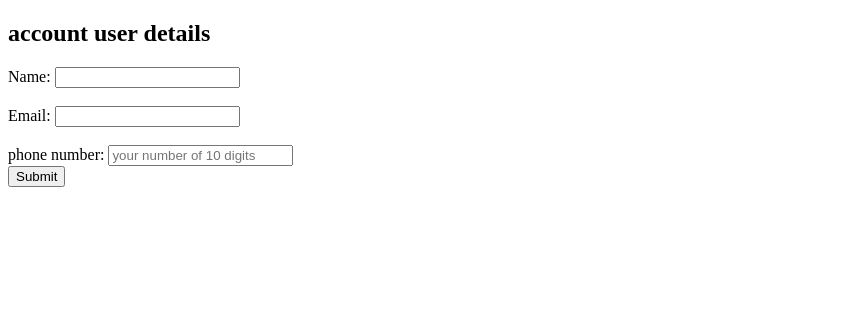
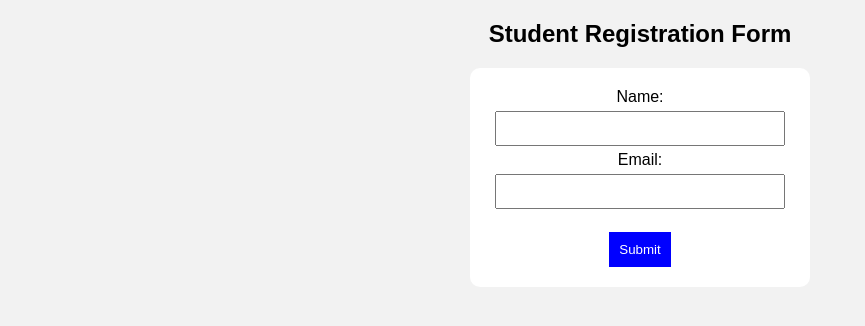
Before and after one commit to pandeysumit8085-cmd/Local---account---details-, a Flask app: page / in a window 1280 px wide. Shown: the top 326 px of the page, without its empty margins (0-865 px from the left). Run offline with Flask 3, Linux system fonts and the light colour scheme.

Commit message:
Update index.html

```diff
--- a/templates/index.html
+++ b/templates/index.html
@@ -1,14 +1,50 @@
 <!DOCTYPE html>
 <html>
+<head>
+    <title>Student Registration Form</title>
+    <style>
+        body {
+            font-family: Arial;
+            background-color: #f2f2f2;
+            text-align: center;
+        }
+        form {
+            background: white;
+            padding: 20px;
+            margin: auto;
+            width: 300px;
+            border-radius: 10px;
+        }
+        input {
+            width: 90%;
+            padding: 8px;
+            margin: 5px;
+        }
+        button {
+            padding: 10px;
+            background: blue;
+            color: white;
+            border: none;
+            cursor: pointer;
+        }
+    </style>
+</head>
+
 <body>
 
-<h2>account user details </h2>
+<h2>Student Registration Form</h2>
 
-<form action="http://127.0.0.1:5000/submit" method="post">
-  Name: <input type="text" name="name"><br><br>
-  Email: <input type="email" name="email"><br><br>
-  phone number: <input type="number" name="number" placeholder="your number of 10 digits"><br>
-  <button type="submit">Submit</button>
+<form action="/submit" method="post">
+
+    <label>Name:</label><br>
+    <input type="text" name="name" required><br>
+
+    <label>Email:</label><br>
+    <input type="email" name="email" required><br>
+
+    <br>
+    <button type="submit">Submit</button>
+
 </form>
 
 </body>
```
